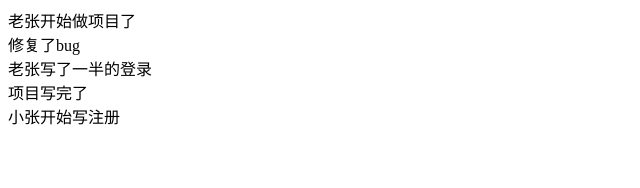
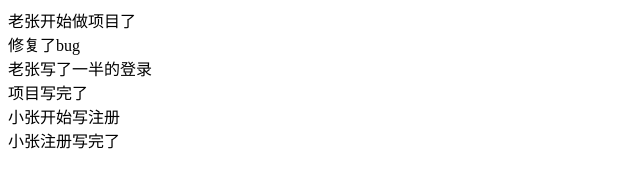
Before and after one commit to Mr-Charon/SecondRepository, a plain HTML site: page index.html in a window 1280 px wide. Shown: the whole page, without its empty margins (0-640 px from the left). Drawn offline with Linux system fonts and the light colour scheme.

Commit message:
小张注册写完了

```diff
--- a/index.html
+++ b/index.html
@@ -13,5 +13,6 @@
   <div>老张写了一半的登录</div>
   <div>项目写完了</div>
   <div>小张开始写注册</div>
+  <div>小张注册写完了</div>
 </body>
 </html>
```
